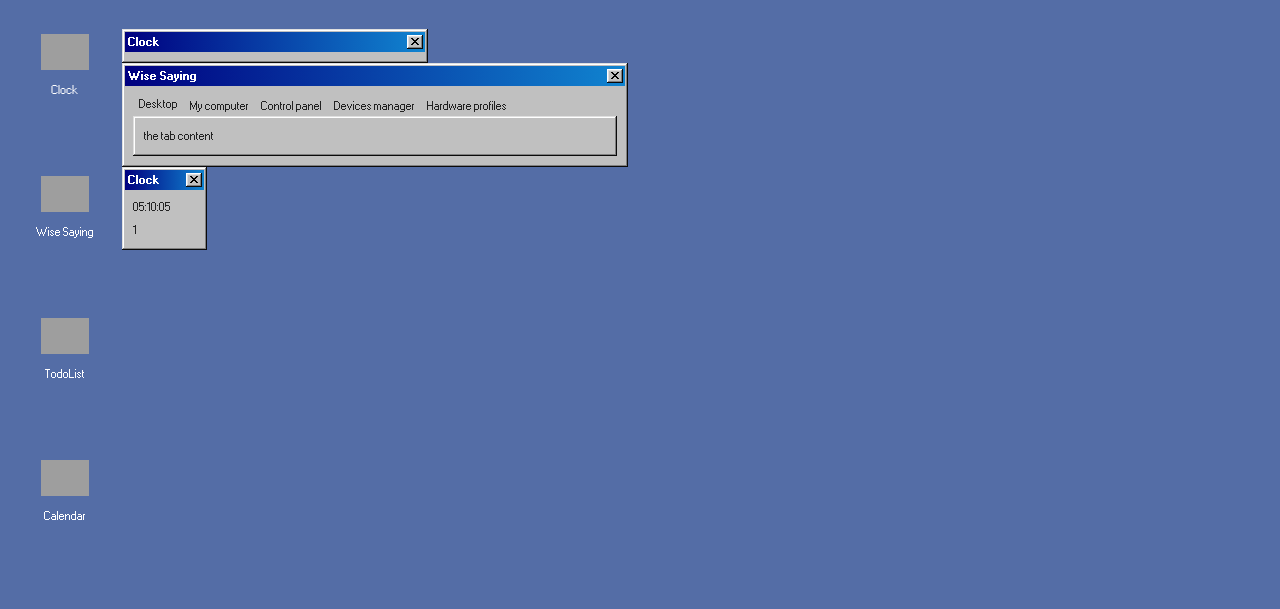
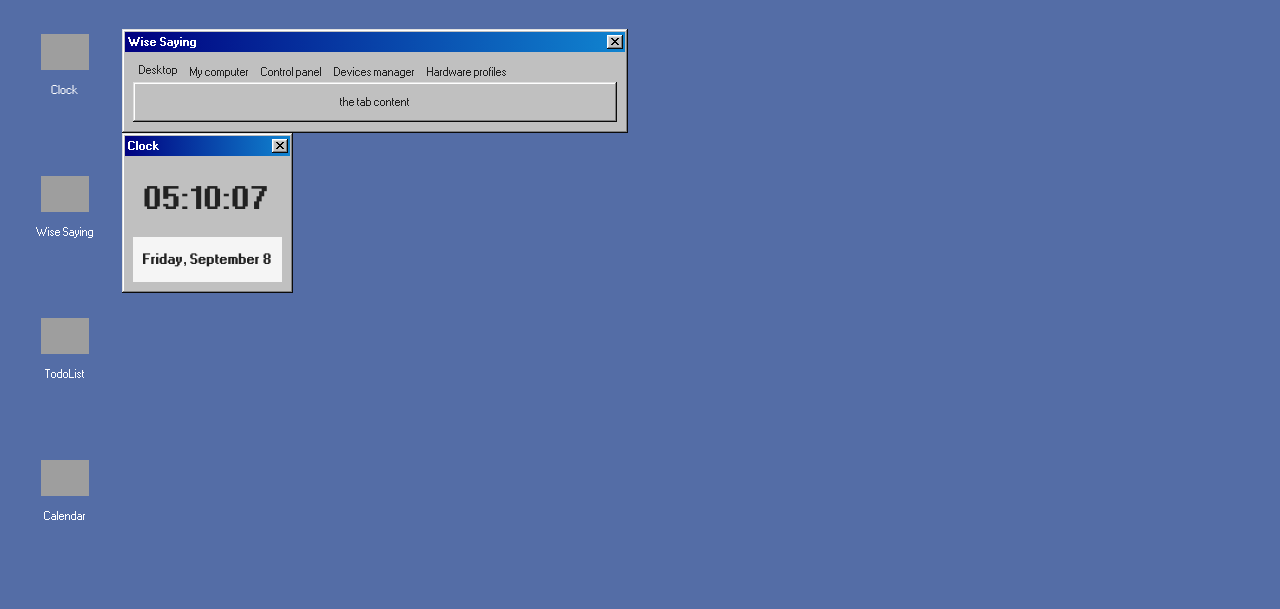
Before and after one commit to ImxYJL/compact-com, a website with bundled scripts: page index.html in a window 1280 px wide. Both pictures are taken after a click on the label "Clock". Shown: the part 121-730 px from the top of the page. Built offline with nearby package versions, Linux system fonts and the light colour scheme; grey boxes are pictures that could not be loaded.

Commit message:
basic clock ver 1

```diff
--- a/index.html
+++ b/index.html
@@ -75,19 +75,6 @@
                 <div class="text">Timetable</div>
             </label>
 
-            <!-- 시계 -->
-            <div class="window" style="width: 300px">
-                <div class="title-bar">
-                    <div class="title-bar-text">Clock</div>
-                    <div class="title-bar-controls">
-                        <!-- <button aria-label="Minimize"></button> -->
-                        <!-- <button aria-label="Maximize"></button> -->
-                        <button aria-label="Close"></button>
-                    </div>
-                </div>
-                <div class="window-body"></div>
-            </div>
-
             <div class="window" style="width: 500px">
                 <div class="title-bar">
                     <div class="title-bar-text">Wise Saying</div>
--- a/scripts/clock.js
+++ b/scripts/clock.js
@@ -1,45 +1,82 @@
-const getTime = (printClockEl) => {
-    const date = new Date();
-    const hours = date.getHours();
-    const minutes = date.getMinutes();
-    const seconds = date.getSeconds();
+let timerId = null;
+const weekday = [
+    'Sunday',
+    'Monday',
+    'Tuesday',
+    'Wednesday',
+    'Thursday',
+    'Friday',
+    'Saturday',
+];
+
+const months = [
+    'January',
+    'February',
+    'March',
+    'April',
+    'May',
+    'June',
+    'July',
+    'August',
+    'September',
+    'October',
+    'November',
+    'December',
+];
+
+const getDay = (dayNum) => weekday[dayNum];
+const getMonth = (monthNum) => months[monthNum];
+
+const getTime = (printClockEl, printDateEl) => {
+    const today = new Date();
+    const month = getMonth(today.getMonth());
+    const date = today.getDate();
+    const day = getDay(today.getDay()); //요일
+    const hours = today.getHours();
+    const minutes = today.getMinutes();
+    const seconds = today.getSeconds();
     printClockEl.innerText = `${hours < 10 ? `0${hours}` : hours}:${
         minutes < 10 ? `0${minutes}` : minutes
     }:${seconds < 10 ? `0${seconds}` : seconds}`;
+    printDateEl.innerText = `${day}, ${month} ${date}`;
 };
 
-const initClock = (printClockEl) => {
-    getTime(printClockEl);
-    setInterval(getTime(printClockEl), 1000);
+const initClock = (printClockEl, printDateEl) => {
+    getTime(printClockEl, printDateEl);
+    timerId = setInterval(() => {
+        getTime(printClockEl, printDateEl);
+    }, 1000);
 };
 
 const createClockEl = () => {
     const clockEl = document.createElement('div');
     clockEl.className = 'window';
+    // clockEl.style.height = '500px';
     clockEl.innerHTML = `
         <div class="title-bar">
             <div class="title-bar-text">Clock</div>
                 <div class="title-bar-controls">
-                    <!-- <button aria-label="Minimize"></button> -->
-                    <!-- <button aria-label="Maximize"></button> -->
                     <button id ="clock-close-btn" aria-label="Close"></button>
                 </div>
             </div>
         <div class="window-body">
-            <div id="clock-print">
-                <p>0</p>
+            <div id="clock-container">
+                <p id="clock-print">0</p>
             </div>
             <div id="date-print">
-                <p>1</p>
+                <div id ="date-container">
+                    <p id="date">0</p>
+                </div>
             </div>
         </div>
     `;
 
     clockEl.querySelector('#clock-close-btn').addEventListener('click', () => {
+        clearInterval(timerId);
         clockEl.remove();
     });
 
     return clockEl;
 };
 
-export { createClockEl, getTime, initClock };
+export { createClockEl, initClock };
--- a/scripts/main.js
+++ b/scripts/main.js
@@ -1,5 +1,5 @@
 import { createWordsEl } from './wisesaying.js';
-import { createClockEl, getTime, initClock } from './clock.js';
+import { createClockEl, initClock } from './clock.js';
 
 // Desktop Element: to append a new tab
 const desktop = document.querySelector('#desktop');
@@ -8,31 +8,27 @@ const desktop = document.querySelector('#desktop');
 const sayingWordsLabel = document.querySelector('#wise-saying');
 const clockLabel = document.querySelector('#clock');
 
+//Elements will be created by click label
+let clockEl = null;
+let wordsEl = null;
+
 // Handlers for content (label) click
 const clickSayingWordsLabel = () => {
-    const wordsEl = createWordsEl();
+    wordsEl = createWordsEl();
     desktop.append(wordsEl);
 };
 
-let clockEl = null;
 const clickClockLabel = () => {
+    if (desktop.contains(clockEl)) return;
+
     clockEl = createClockEl();
-    //const clockEl = createClockEl();
     desktop.append(clockEl);
 
     //DOM 생성 이후에 달아줘야 하기 때문에 여기서 시계 그려줘야 함
     const printTimeEl = clockEl.querySelector('p');
-    console.log(printTimeEl);
-    getTime(printTimeEl);
-
-    if (clockEl) initClock(printTimeEl);
+    const printDateEl = clockEl.querySelector('#date');
+    initClock(printTimeEl, printDateEl);
 };
 
 sayingWordsLabel.addEventListener('click', clickSayingWordsLabel);
 clockLabel.addEventListener('click', clickClockLabel);
-
-// Handlers for close button click
-//initClock(); -> 얘 어카지
-() => {
-    if (clockEl) initClock(printTimeEl);
-};
--- a/styles/style.css
+++ b/styles/style.css
@@ -201,3 +201,43 @@ menu[role='tablist'].multirows > li {
     flex-grow: 1;
     text-align: center;
 }
+
+/* 창 세부 */
+.window-body {
+    text-align: center;
+    height: 100%;
+
+    /* 종횡비 설정 */
+    /* aspect-ratio: 16 / 9; */
+}
+
+/* clock */
+.window-body #clock-container {
+    font-weight: bold;
+    display: inline-block;
+    overflow: auto;
+    padding: 10px 5px;
+    min-width: 50%;
+    left: 50%;
+    top: 50%;
+    /* padding: 15px 30px; */
+}
+
+.window-body #clock-print {
+    font-size: 28px;
+    font-weight: bold;
+    display: inline-block;
+    vertical-align: middle;
+    margin: 10px 5px;
+    letter-spacing: 0.04em;
+
+    /* width: absolute; */
+}
+
+#date-container {
+    background-color: whitesmoke;
+    padding: 2px 10px;
+    font-size: 13px;
+    font-weight: bold;
+    box-sizing: border-box;
+}
```
